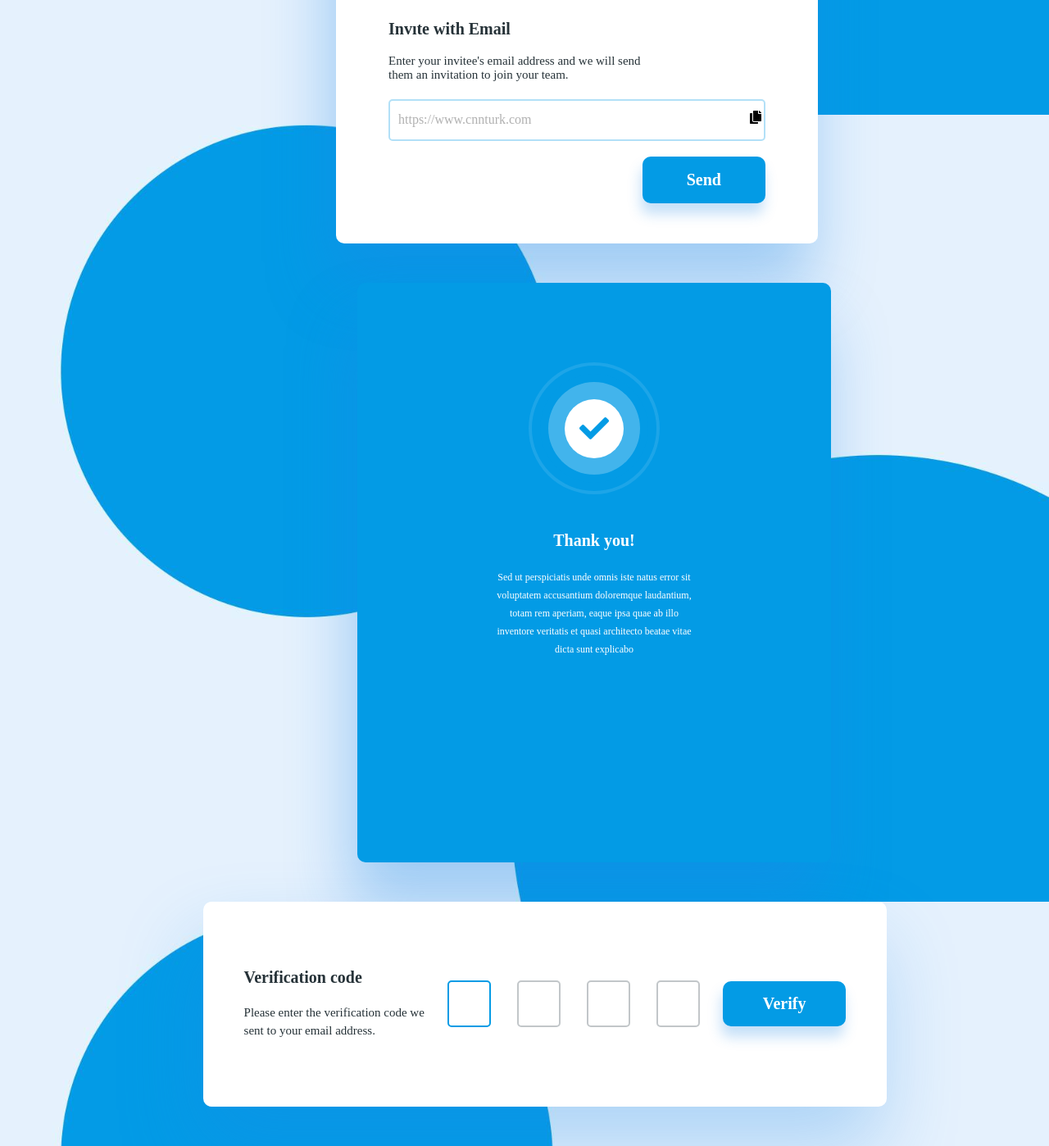
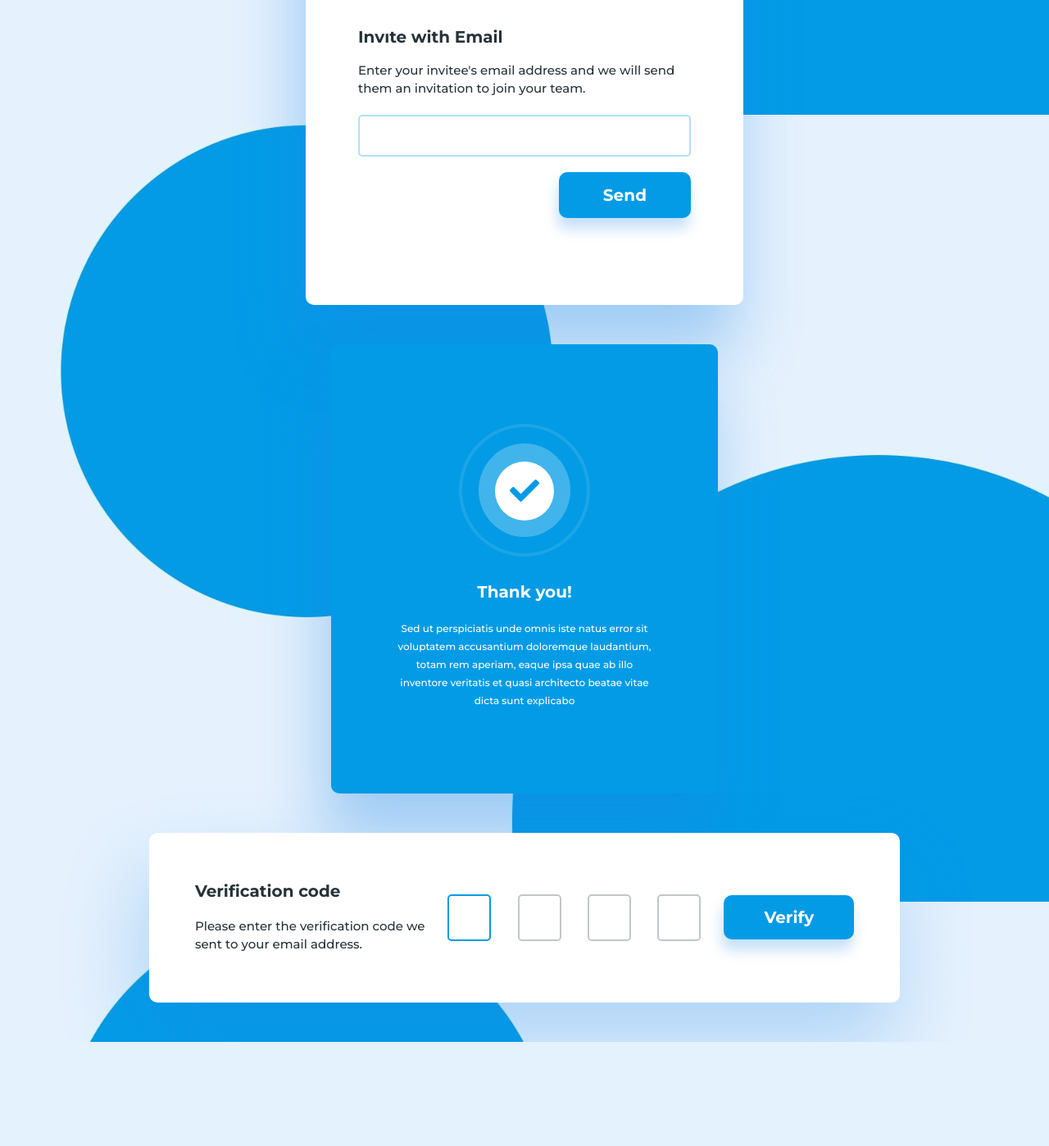
Before and after one commit to Sametkarakurtt/application1, a plain HTML site: page index.html in a window 1280 px wide. Shown: the part 820-2218 px from the top of the page at 82% size. After the commit the page ends 2091 px from the top, so only its background shows below. Drawn offline with Linux system fonts and the light colour scheme.

Commit message:
application1

```diff
--- a/index.html
+++ b/index.html
@@ -6,6 +6,9 @@
     <meta http-equiv="X-UA-Compatible" content="IE=edge">
     <meta name="viewport" content="width=device-width, initial-scale=1.0">
     <title>Uygulama</title>
+    <link rel="preconnect" href="https://fonts.googleapis.com">
+    <link rel="preconnect" href="https://fonts.gstatic.com" crossorigin>
+    <link href="https://fonts.googleapis.com/css2?family=Montserrat:wght@500;700&display=swap" rel="stylesheet">
 
     <link rel="stylesheet" href="reset.css">
     <link rel="stylesheet" href="normalize.css">
@@ -16,11 +19,9 @@
 <body>
 
     <div class="invitation-card">
-        <div class="container">
         <div class="invitation-card-title">
-                <h1>Want to invite someone who is <br> not here?</h2>
+            <h1>Want to invite someone who is <br> not here?</h1>
         </div>
-
             <div class="invitation-card-give">
                 <h2>Give Access with Link </h2>
                 <p>Copy and share the link bellow with your image<br>give them access to join your team. </p>
@@ -35,21 +36,20 @@
                 <p>Et harum quidem rerum facilis est et expedita<br> distinctio. Nam libero tempore,cum soluta
                     nobis. </p>
                 <div class="invitation-card-invite-link">
-
                         <a href="https://facebook.com"><i class="fab fa-facebook-f"></i></a>
                         <a href="https://twitter.com"><i class="fab fa-twitter"></i></a>
                         <a href="https://www.tumblr.com"><i class="fab fa-tumblr"></i></a>
                         <a href="https://tr.linkedin.com/"><i class="fab fa-linkedin-in"></i></i></a>
                 </div>
             </div>
+
             <footer>
                 <div class="invitation-card-mail">
                     <h2>Invıte with Email </h2>
                     <p>Enter your invitee's email address and we will send<br>them an invitation to join your team.
                     </p>
                     <div class="form-element">
-                            <input type="text" value="https://www.cnnturk.com" readonly>
-                            <i class="fas fa-copy"></i>
+                        <input type="text" >
                     </div>
                     <div class="button">
                         <form class="invitation-card-button">
@@ -57,16 +57,10 @@
                         </form>
                     </div>
                 </div>
-
-
             </footer>
-
-        </div>
     </div>
 
-
     <div class="content">
-        <div class="container">
         <div class="content-thankyou">
             <div class="content-icon-back">
                 <div class="content-icon">
@@ -74,28 +68,20 @@
                 </div>
             </div>
         </div>
-
-
         <div class="content-text">
-                    <h1>Thank you!</h1>
+            <h2>Thank you!</h2>
             <p>Sed ut perspiciatis unde omnis iste natus error sit<br>
             voluptatem accusantium doloremque laudantium,<br>
             totam rem aperiam, eaque ipsa quae ab illo<br>
             inventore veritatis et quasi architecto beatae vitae<br>
             dicta sunt explicabo</p>
         </div>
-
-        </div>
     </div>
 
     <div class="verification-code">
-        <div class="container">
-            <div>
-                <div class="verification-code">
+        <div class="verification">
                 <h2>Verification code</h2>
                 <p>Please enter the verification code we<br> sent to your email address.</p>
-                </div>
-
         </div>
         <ul class="boxes">
             <input class="box selected" maxlength="1" onkeyup="box1TextChanged(this);" id="kutu1">
@@ -116,7 +102,5 @@
         </div>
     </div>
 
-    </div>
-
 </body>
 </html>
--- a/stil.css
+++ b/stil.css
@@ -2,6 +2,7 @@ body {
     background-color: #e3f2fd;
     width: 100%;
     height: 100%;
+    font-family: Montserrat;
     background-image: url(day_513.jpg);
     background-position: center;
     background-size: cover;
@@ -14,7 +15,24 @@ body {
     flex-direction: column;
 }
 
-.invitation-card .container {
+h2{
+    font-size: 20px;
+    font-weight: 700;
+    font-style: normal;
+    letter-spacing: normal;
+    line-height: 22px;
+    color: #263238;
+}
+p{
+    font-size: 15px;
+    font-weight: 400;
+    font-style: normal;
+    letter-spacing: normal;
+    line-height: 22px;
+    color: #263238;
+}
+
+.invitation-card {
     border-radius: 10px;
     margin-bottom: 3em;
     max-width: 646px;
@@ -22,48 +40,27 @@ body {
     background-color: #ffffff;
     margin-top: 144px;
     padding: 87px 64px 106px 64px;
-    width: 100%;
 }
 
-.invitation-card .container .invitation-card-title h1 {
+.invitation-card  .invitation-card-title h1 {
     color: #263238;
-    font-family: Montserrat;
     font-size: 25px;
     font-weight: 700;
-    font-style: normal;
-    letter-spacing: normal;
     line-height: 34px;
     text-align: center;
     margin-bottom: 90px;
 }
-.invitation-card .container .invitation-card-give h2 {
-    color: #263238;
-    font-family: Montserrat;
-    font-size: 20px;
-    font-weight: 700;
-    font-style: normal;
-    letter-spacing: normal;
-    line-height: 22px;
+.invitation-card  .invitation-card-give h2 {
     margin-bottom:19px;
 }
-
-.invitation-card .container .invitation-card-give p {
-    color: #263238;
-    font-family: Montserrat;
-    font-size: 15px;
-    font-weight: 400;
-    font-style: normal;
-    letter-spacing: normal;
-    line-height: 22px;
+.invitation-card  .invitation-card-give p {
     margin-bottom: 22px;
 }
-
 .invitation-card-give .form-element {
     max-width: 500px;
     position: relative;
     margin-bottom: 61px;
 }
-
 .invitation-card-give .form-element input {
     width: 100%;
     padding: 14px 20px 14px 10px;
@@ -72,34 +69,17 @@ body {
     border: 2px solid #37474f;
     background-color: #ffffff;
     opacity: 0.3;
-
 }
-
 .invitation-card-give .form-element i {
     position: absolute;
     right: 5px;
-    top: 14px;
+    top: 17px;
+    color: #039be5;
 }
-
-.invitation-card .container .invitation-card-invite h2 {
-    color: #263238;
-    font-family: Montserrat;
-    font-size: 20px;
-    font-weight: 700;
-    font-style: normal;
-    letter-spacing: normal;
-    line-height: 22px;
+.invitation-card  .invitation-card-invite h2 {
     margin-bottom: 15px;
 }
-
-.invitation-card .container .invitation-card-invite p {
-    color: #263238;
-    font-family: Montserrat;
-    font-size: 15px;
-    font-weight: 400;
-    font-style: normal;
-    letter-spacing: normal;
-    line-height: normal;
+.invitation-card  .invitation-card-invite p {
     margin-bottom: 21px;
 }
 .invitation-card-invite-link {
@@ -107,13 +87,11 @@ body {
     color: #039be5;
     margin-bottom: 60px;
     display: flex;
-
 }
 .invitation-card-invite-link a i {
     color: #039be5;
     font-size: 18px;
 }
-
 .invitation-card-invite-link a {
     border-radius: 50%;
     align-items: center;
@@ -125,41 +103,18 @@ body {
     height: 48px;
     background-color: white;
     border: 10px #e3f2fd solid;
-
 }
-
-.invitation-card .container .invitation-card-mail h2{
-
-    color: #263238;
-    font-family: Montserrat;
-    font-size: 20px;
-    font-weight: 700;
-    font-style: normal;
-    letter-spacing: normal;
-    line-height: normal;
+.invitation-card  .invitation-card-mail h2{
     margin-bottom: 19px;
-
 }
-.invitation-card .container .invitation-card-mail p{
-
-    color: #263238;
-    font-family: Montserrat;
-    font-size: 15px;
-    font-weight: 400;
-    font-style: normal;
-    letter-spacing: normal;
-    line-height: normal;
+.invitation-card  .invitation-card-mail p{
     margin-bottom: 21px;
-
 }
-
-
 .invitation-card-mail .form-element {
     max-width: 500px;
     position: relative;
     margin-bottom: 19px;
 }
-
 .invitation-card-mail .form-element input {
     width: 100%;
     padding: 14px 20px 14px 10px;
@@ -168,46 +123,33 @@ body {
     border: 2px solid #039be5;
     background-color: #ffffff;
     opacity: 0.3;
-
 }
-
 .invitation-card-mail .form-element i {
     position: absolute;
     right: 5px;
-    top: 14px;
+    top: 17px;
 }
-
-
-.invitation-card .container form.invitation-card-button button {
+.invitation-card  form.invitation-card-button button {
     box-shadow: -2px 13px 16px rgba(30, 136, 229, 0.26);
     border-radius: 10px;
     background-color: #039be5;
     border: 0px;
     float: right;
-
-
 }
-
-.invitation-card .container form.invitation-card-button button  p{
+.invitation-card  form.invitation-card-button button  p{
     color: #ffffff;
-    font-family: Montserrat;
     font-size: 20px;
     font-weight: 700;
-    font-style: normal;
-    letter-spacing: normal;
-    line-height: normal;
     margin: 0px;
     padding: 16px 48px;
 }
-
-.content .container {
-    width: 100%;
-    height: 70vh;
+.content  {
+    max-width: 471px;
     box-shadow: -8px 50px 76px rgba(30, 136, 229, 0.36);
     background-color: #039be5;
     margin-bottom: 3em;
     border-radius: 10px;
-    padding: 97px 85px 50px 85px;
+    padding: 97px 82px 102px 82px;
 }
 .content .content-thankyou{
     display: flex;
@@ -219,8 +161,6 @@ body {
     border: 4px rgba(255, 255, 255, 0.1) solid;
     border-radius: 50%;
     margin-bottom: 2em;
-
-
 }
 .content-icon-back .content-icon{
     padding: 20px;
@@ -237,35 +177,19 @@ body {
     background-color: white;
     color: #039be5;
 }
-
-.content .container .content-text h1 {
-
+.content  .content-text h2 {
     color: #ffffff;
-    font-family: Montserrat;
-    font-size: 20px;
-    font-weight: 700;
-    font-style: normal;
-    letter-spacing: normal;
-    line-height: 22px;
-    margin-bottom: 23px;
     text-align: center;
+    margin-bottom:23px ;
 }
-
-.content .container .content-text p {
-
+.content  .content-text p {
     color: #ffffff;
-    font-family: Montserrat;
     font-size: 12px;
-    font-weight: 400;
-    font-style: normal;
-    letter-spacing: normal;
     line-height: 22px;
     text-align: center;
 }
-
-.verification-code .container {
-    width: 100%;
-    height: 25vh;
+.verification-code  {
+    max-width: 944px;
     box-shadow: -8px 50px 95px rgba(30, 136, 229, 0.28);
     background-color: #ffffff;
     margin-bottom: 3em;
@@ -273,31 +197,12 @@ body {
     border-radius: 10px;
     align-items: center;
     justify-content: center;
-    padding: 25px 25px;
+    padding: 60px 56px 60px 56px;
 }
-
-.verification-code .container .verification-code h2 {
-    color: #263238;
-    font-family: Montserrat;
-    font-size: 20px;
-    font-weight: 700;
-    font-style: normal;
-    letter-spacing: normal;
-    line-height: 22px;
+.verification-code  .verification h2 {
     margin-bottom: 21px;
-
 }
-
-.verification-code .container .verification-code p {
-    color: #263238;
-    font-family: Montserrat;
-    font-size: 15px;
-    font-weight: 400;
-    font-style: normal;
-    letter-spacing: normal;
-    line-height: 22px;
-}
-.verification-code .container .box{
+.verification-code  .box{
     width: 45px;
     height: 51px;
     border-radius: 5px;
@@ -309,34 +214,23 @@ body {
     font-weight: 600;
     margin-left: 28px;
     }
-.verification-code .container .box.selected {
-
+.verification-code  .box.selected {
     border-radius: 5px;
     border: 2px solid #039be5;
     background-color: white;
     outline: #039be5;
     opacity: 1.0;
 }
-
-
-
-.verification-code .container form.verification-code-button button {
+.verification-code  form.verification-code-button button {
     box-shadow: -2px 13px 16px rgba(30, 136, 229, 0.26);
     border-radius: 10px;
     background-color: #039be5;
     margin-left: 28px;
     border: 0px;
 }
-
-.verification-code .container form.verification-code-button button  p{
-
+.verification-code  form.verification-code-button button  p{
     color: #ffffff;
-    font-family: Montserrat;
     font-size: 20px;
     font-weight: 700;
-    font-style: normal;
-    letter-spacing: normal;
-    line-height: normal;
     padding: 15px 43px;
-
 }
```
Lines whose indentation alone changed are shown as unchanged.
